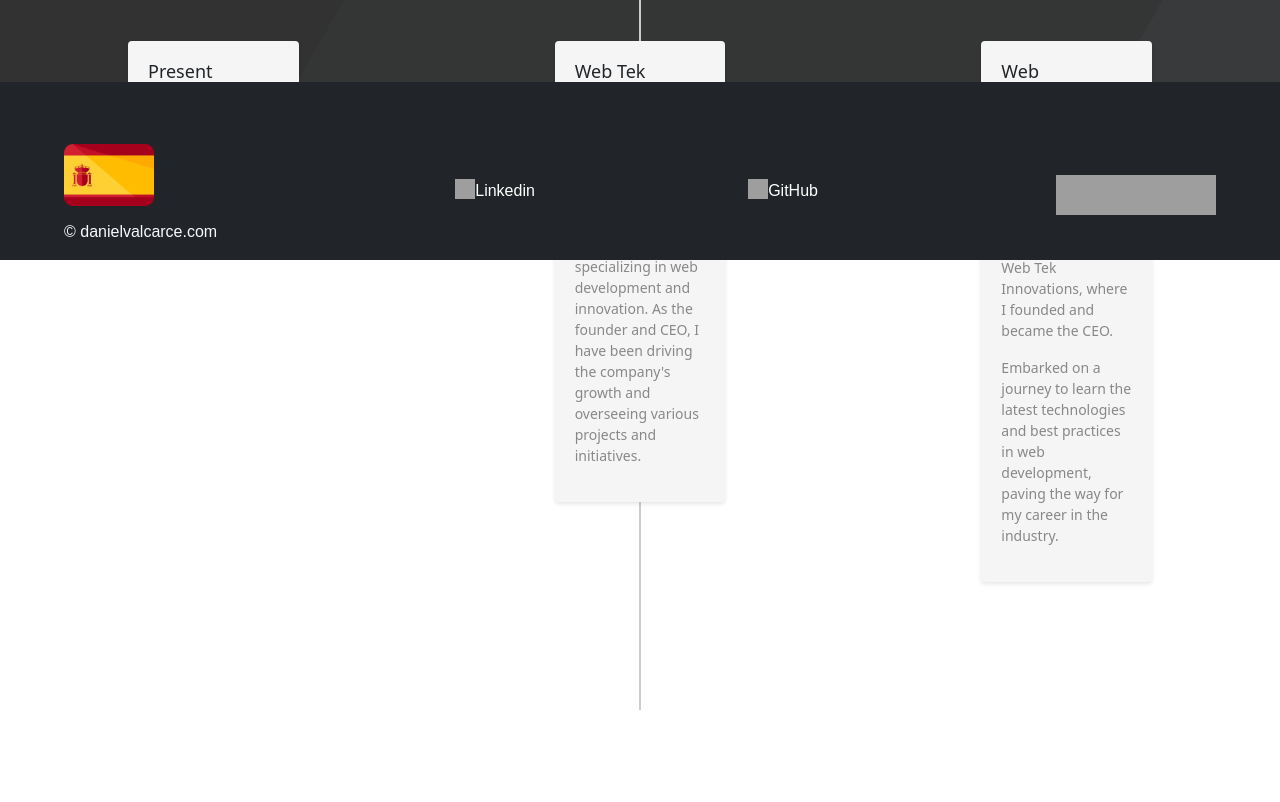
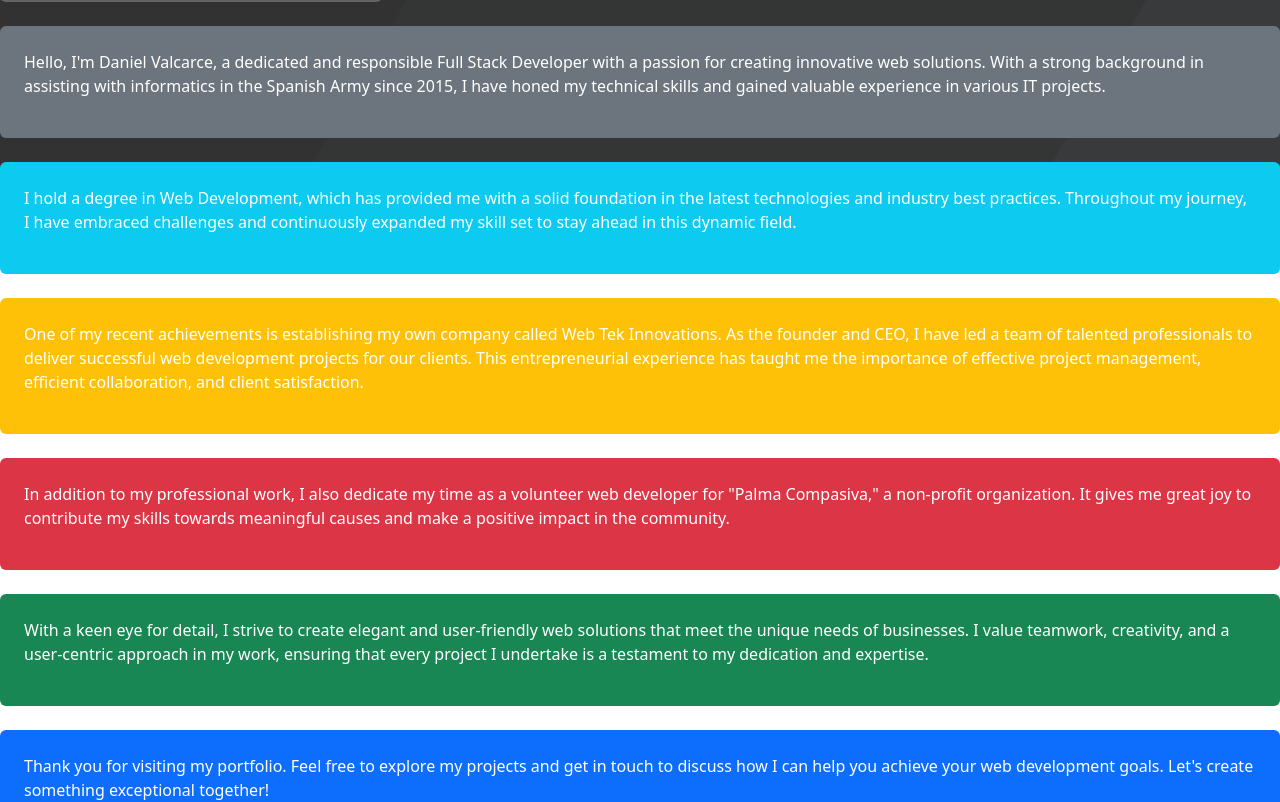
Before and after one commit to Danielfernandezvalcarce/daniel-valcarce-react, a React (Create React App) app: page / in a window 1280 px wide. Shown: the part 540-1342 px from the top of the page. Before the commit the page ends 1250 px from the top, so only its background shows below. Built offline with nearby package versions, Linux system fonts and the light colour scheme; grey boxes are pictures that could not be loaded.

Commit message:
ACTUALIZACION

```diff
--- a/package.json
+++ b/package.json
@@ -13,6 +13,7 @@
     "react-router-dom": "^6.12.1",
     "react-scripts": "5.0.1",
     "react-scroll-parallax": "^3.4.2",
+    "react-visibility-sensor": "^5.1.1",
     "web-vitals": "^2.1.4"
   },
   "scripts": {
--- a/src/components/Navbar.jsx
+++ b/src/components/Navbar.jsx
@@ -14,6 +14,7 @@
           <a className="navbar-brand text-white" to="/">
             <h3 id="nombre">
               Daniel Valcarce.
+              <sup>DV</sup>
             </h3>
           </a>
           <div className="collapse navbar-collapse" id="navbarNavDropdown">
--- /dev/null
+++ b/src/components/Resume.jsx
@@ -0,0 +1,94 @@
+import React, { useState } from "react";
+import VisibilitySensor from "react-visibility-sensor";
+import "./styles/ResumeStyle.css";
+
+export function Resume() {
+  const [isVisible, setIsVisible] = useState(false);
+
+  const handleVisibilityChange = (isVisible) => {
+    setIsVisible(isVisible);
+  };
+
+  /** FALTA PONER COLORES DE BORDE
+   * FALTA PONER ICONOS
+   * FALTA PONER LINKS
+   * FALTA PONER TITULOS
+   * FALTA PONER BORDES
+   * FALTA PONER EFECTOS HOVER
+   * FALTA PONER EFECTOS DE APARICION
+   */
+
+  return (
+    <div class="text-white d-flex flex-wrap py-4">
+      <VisibilitySensor onChange={handleVisibilityChange} partialVisibility>
+        <div class="rounded bg-light text-black bg-opacity-25 p-4 mb-4">
+          <h4>WELCOME TO MY PORTFOLIO</h4>
+        </div>
+      </VisibilitySensor>
+      <VisibilitySensor onChange={handleVisibilityChange} partialVisibility>
+        <div class="rounded bg-secondary p-4 ml-auto mb-4">
+          <p>
+            Hello, I'm Daniel Valcarce, a dedicated and responsible Full Stack
+            Developer with a passion for creating innovative web solutions. With
+            a strong background in assisting with informatics in the Spanish
+            Army since 2015, I have honed my technical skills and gained
+            valuable experience in various IT projects.
+          </p>
+        </div>
+      </VisibilitySensor>
+      <VisibilitySensor onChange={handleVisibilityChange} partialVisibility>
+        <div class="rounded bg-info p-4 mb-4">
+          <p>
+            I hold a degree in Web Development, which has provided me with a
+            solid foundation in the latest technologies and industry best
+            practices. Throughout my journey, I have embraced challenges and
+            continuously expanded my skill set to stay ahead in this dynamic
+            field.
+          </p>
+        </div>
+      </VisibilitySensor>
+      <VisibilitySensor onChange={handleVisibilityChange} partialVisibility>
+        <div class="rounded bg-warning p-4 ml-auto mb-4">
+          <p>
+            One of my recent achievements is establishing my own company called
+            Web Tek Innovations. As the founder and CEO, I have led a team of
+            talented professionals to deliver successful web development
+            projects for our clients. This entrepreneurial experience has taught
+            me the importance of effective project management, efficient
+            collaboration, and client satisfaction.
+          </p>
+        </div>
+      </VisibilitySensor>
+      <VisibilitySensor onChange={handleVisibilityChange} partialVisibility>
+        <div class="rounded bg-danger p-4 mb-4">
+          <p>
+            In addition to my professional work, I also dedicate my time as a
+            volunteer web developer for "Palma Compasiva," a non-profit
+            organization. It gives me great joy to contribute my skills towards
+            meaningful causes and make a positive impact in the community.
+          </p>
+        </div>
+      </VisibilitySensor>
+      <VisibilitySensor onChange={handleVisibilityChange} partialVisibility>
+        <div class="rounded bg-success p-4 ml-auto mb-4">
+          <p>
+            With a keen eye for detail, I strive to create elegant and
+            user-friendly web solutions that meet the unique needs of
+            businesses. I value teamwork, creativity, and a user-centric
+            approach in my work, ensuring that every project I undertake is a
+            testament to my dedication and expertise.
+          </p>
+        </div>
+      </VisibilitySensor>
+      <VisibilitySensor onChange={handleVisibilityChange} partialVisibility>
+        <div class="rounded bg-primary p-4 mb-4">
+          <p>
+            Thank you for visiting my portfolio. Feel free to explore my
+            projects and get in touch to discuss how I can help you achieve your
+            web development goals. Let's create something exceptional together!
+          </p>
+        </div>
+      </VisibilitySensor>
+    </div>
+  );
+}
--- a/src/components/Timeline.jsx
+++ /dev/null
@@ -1,52 +0,0 @@
-import React from "react";
-import "./styles/TimelineStyle.css";
-
-function Timeline() {
-  return (
-    <div className="timeline">
-      <div className="timeline-line"></div>
-      <ul className="timeline-events">
-        <li>
-          <div className="event-content">
-            <h3>Present</h3>
-          </div>
-        </li>
-        <li>
-          <div className="event-content">
-            <h3>Web Tek Innovations</h3>
-            <p>
-              Founder & CEO |{" "}
-              <span className="timeline-highlight">2023 - Present</span>
-            </p>
-            <p>
-              Web Tek Innovations is a leading technology company specializing
-              in web development and innovation. As the founder and CEO, I have
-              been driving the company's growth and overseeing various projects
-              and initiatives.
-            </p>
-          </div>
-        </li>
-        <li>
-            <div className="event-content">
-              <h3>Web applications development</h3>
-              <p>
-              Student |{" "}
-              <span className="timeline-highlight">2021 - 2023</span>
-            </p>
-              <p>
-                Started studying web application development at Web Tek
-                Innovations, where I founded and became the CEO.
-              </p>
-              <p>
-                Embarked on a journey to learn the latest technologies and best
-                practices in web development, paving the way for my career in
-                the industry.
-              </p>
-            </div>
-        </li>
-      </ul>
-    </div>
-  );
-}
-
-export default Timeline;
--- a/src/components/styles/FooterStyle.css
+++ b/src/components/styles/FooterStyle.css
@@ -1,5 +1,5 @@
 footer{
-    position: fixed;
+    position: relative;
     bottom: 0;
     width: 100%;
     background-color: rgb(231, 228, 228);
--- /dev/null
+++ b/src/components/styles/ResumeStyle.css
@@ -0,0 +1,10 @@
+.fade-in {
+    opacity: 0;
+    transition: opacity 0.5s ease, margin-left 0.5s ease;
+    margin-left: -50px; /* Ajusta el valor según el efecto deseado */
+  }
+
+  .visible {
+    opacity: 1;
+    margin-left: 0;
+  }
--- a/src/components/styles/TimelineStyle.css
+++ /dev/null
@@ -1,49 +0,0 @@
-.timeline {
-    position: relative;
-  }
-
-  .timeline-line {
-    position: absolute;
-    top: 0;
-    bottom: 0;
-    left: 50%;
-    width: 2px;
-    background-color: #ccc;
-    transform: translateX(-50%);
-  }
-
-  .timeline-events {
-    list-style: none;
-    padding: 0;
-    display: flex;
-    justify-content: space-between;
-    align-items: flex-start;
-    position: relative;
-    margin-top: 20px;
-  }
-
-  .timeline-events li {
-    width: calc(50% - 40px);
-  }
-
-  .event-content {
-    padding: 20px;
-    background-color: #f5f5f5;
-    border-radius: 4px;
-    box-shadow: 0 2px 4px rgba(0, 0, 0, 0.1);
-  }
-
-  .event-content h3 {
-    font-size: 18px;
-    margin-bottom: 10px;
-  }
-
-  .event-content p {
-    font-size: 14px;
-    color: #888;
-  }
-
-  .event-content .timeline-highlight {
-    color: #ff9900; /* Color destacado */
-    font-weight: bold;
-  }
--- a/src/views/Home.jsx
+++ b/src/views/Home.jsx
@@ -1,7 +1,7 @@
 import React from 'react';
-import './styles/HomeStyle.css'
-import './../components/Timeline';
-import Timeline from './../components/Timeline';
+import './styles/HomeStyle.css';
+import { Resume } from '../components/Resume';
+
 
 function Home() {
     return (
@@ -16,7 +16,7 @@
                     </div>
                 </section>
                 <section id="">
-                    <Timeline />
+                    <Resume />
                 </section>
             </main>
         </>
```
Also changed, not shown: 1 other file (tests, documents, lock files or other folders).
